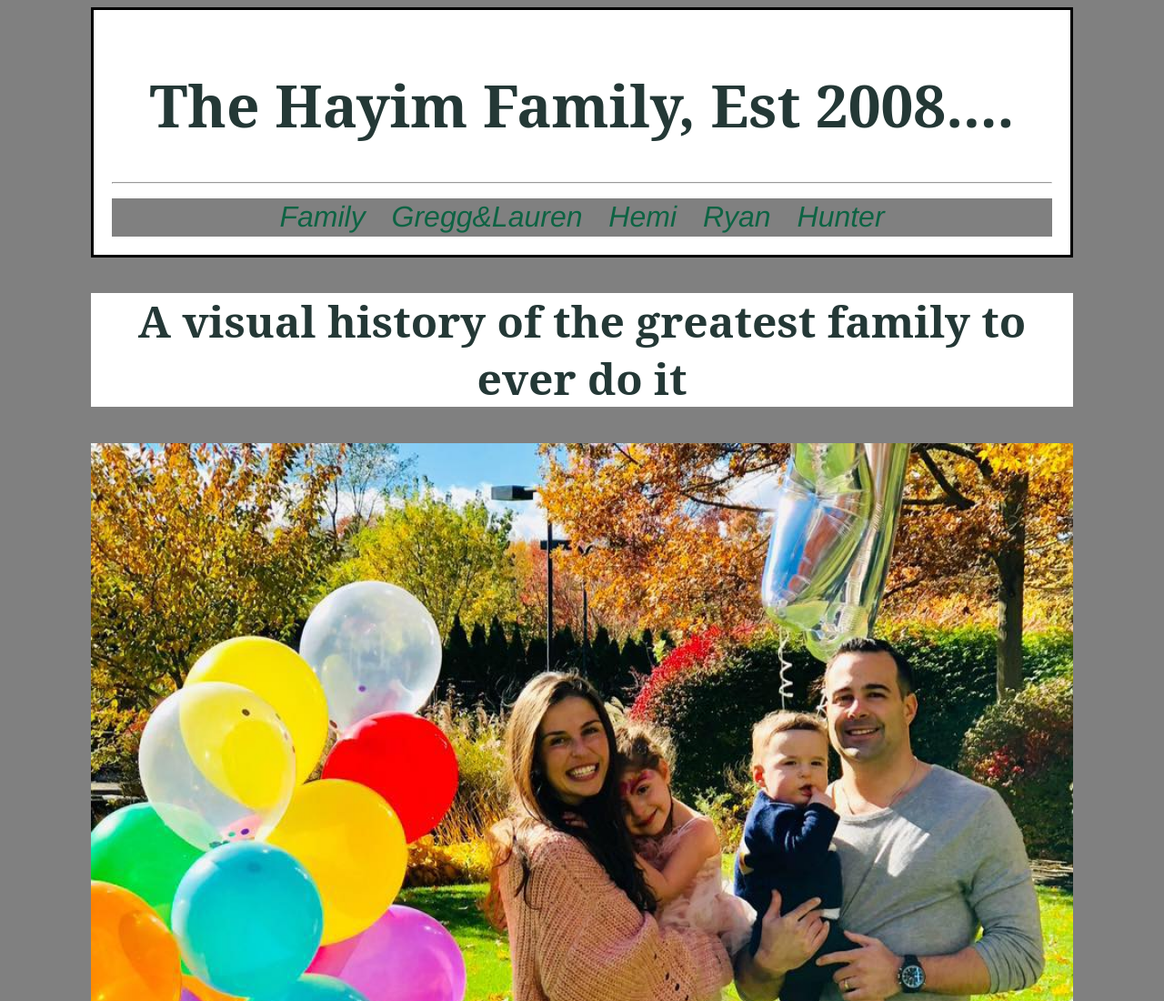
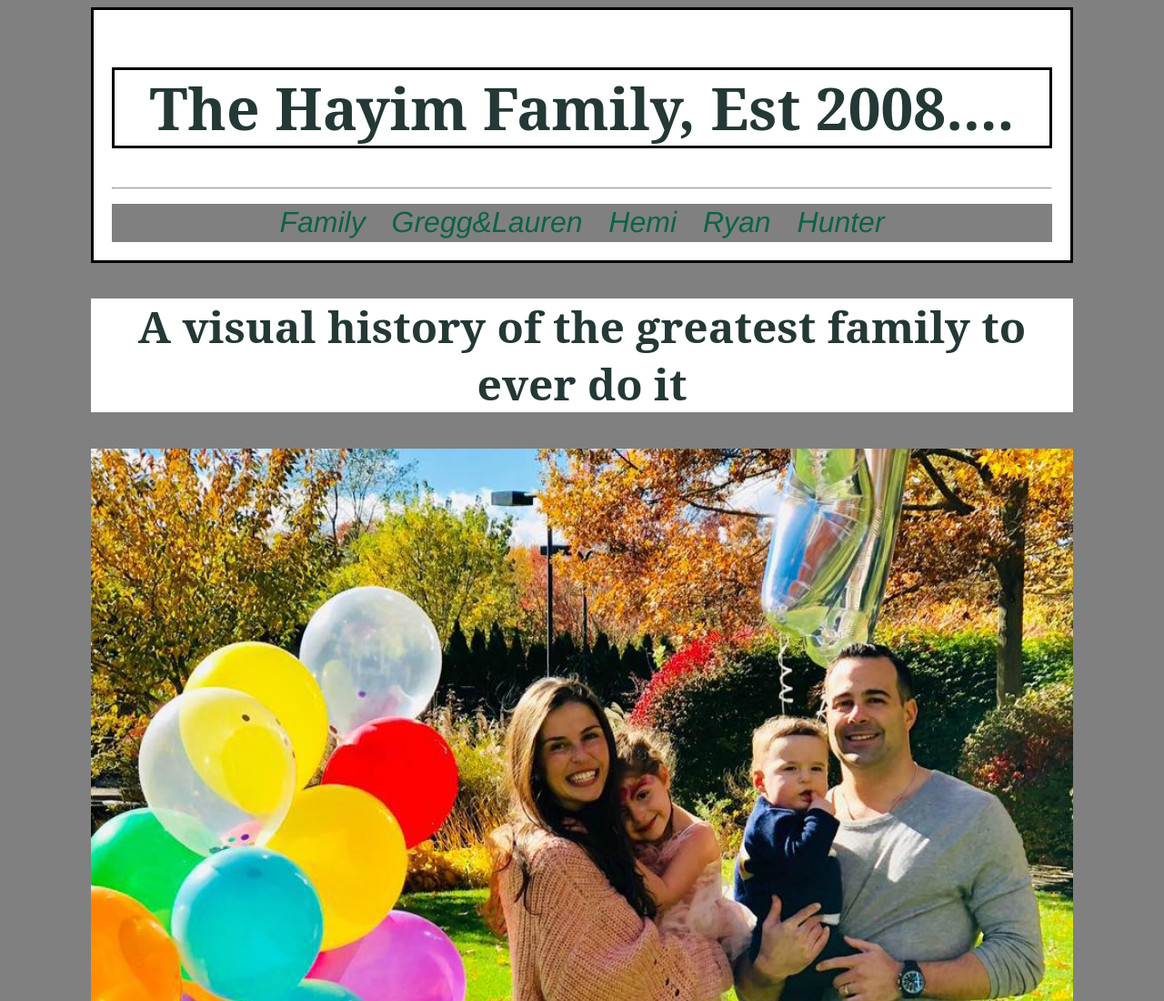
Before and after one commit to gregghayim/gregghayim.github.io, a plain HTML site: page Unit_1/index.html in a window 1280 px wide. Shown: the top 1100 px of the page at 91% size. Drawn offline with Linux system fonts and the light colour scheme.

Commit message:
Update style.css

```diff
--- a/Unit_1/css/style.css
+++ b/Unit_1/css/style.css
@@ -87,6 +87,7 @@ h1 {
 	font-weight: bold;
 	text-decoration: italic;
 	font-family: 'Noto Serif', serif;
+	border: solid 3px black;
 }
 
 h2 {
```
